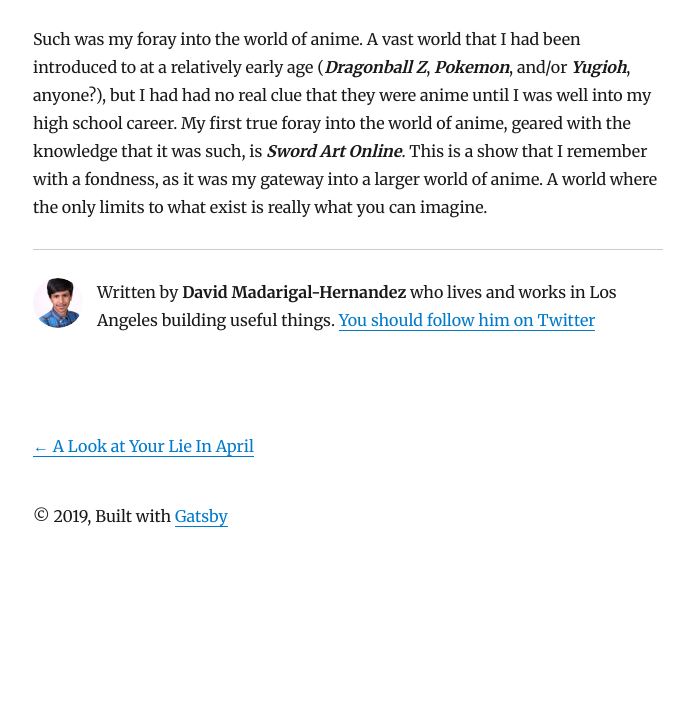
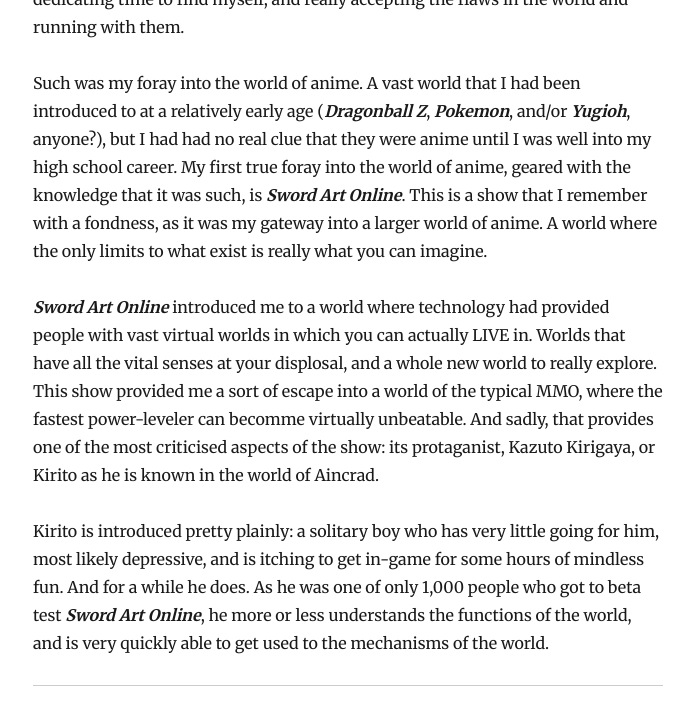
Before and after one commit to MEXdave1997/a-gamers-opinion, a Gatsby site: page /Sword_Art_Online/ in a window 1280 px wide. Shown: the part 879-1590 px from the top of the page, without its empty margins (292-985 px from the left). Before the commit the page ends 1451 px from the top, so only its background shows below. Built offline with nearby package versions, Linux system fonts and the light colour scheme; Gatsby itself is replaced by a stand-in of ours; some packages are replaced by stand-ins of ours.

Commit message:
add more article content

```diff
--- a/content/blog/Sword_Art_Online/index.md
+++ b/content/blog/Sword_Art_Online/index.md
@@ -1,5 +1,5 @@
 ---
-title: 'My Case for Why Sword Art Online is Not ALL Bad'
+title: 'Sword Art Online: A Show That Will Be With Me Forever'
 date: '2019-02-25'
 ---
 ![Sword Art Online Logo](./sao_logo.jpg)
@@ -12,5 +12,15 @@ It's been 4 years since then, and the world has given me a new resaon to jump ba
 All these events were eye-opening, providing me with an even larger understanding of the world around me, and a bigger appreciation for the little details in life.
 Things like appreciating time with family and friends, dedicating time to find myself, and really accepting the flaws in the world and running with them.
 
+Such was my foray into the world of anime.
+A vast world that I had been introduced to at a relatively early age (***Dragonball Z***, ***Pokemon***, and/or ***Yugioh***, anyone?), but I had had no real clue that they were anime until I was well into my high school career.
+My first true foray into the world of anime, geared with the knowledge that it was such, is ***Sword Art Online***.
+This is a show that I remember with a fondness, as it was my gateway into a larger world of anime.
+A world where the only limits to what exist is really what you can imagine.
 
-Such was my foray into the world of anime. A vast world that I had been introduced to at a relatively early age (***Dragonball Z***, ***Pokemon***, and/or ***Yugioh***, anyone?), but I had had no real clue that they were anime until I was well into my high school career. My first true foray into the world of anime, geared with the knowledge that it was such, is ***Sword Art Online***. This is a show that I remember with a fondness, as it was my gateway into a larger world of anime. A world where the only limits to what exist is really what you can imagine.
+***Sword Art Online*** introduced me to a world where technology had provided people with vast virtual worlds in which you can actually LIVE in.
+Worlds that have all the vital senses at your displosal, and a whole new world to really explore.
+This show provided me a sort of escape into a world of the typical MMO, where the fastest power-leveler can becomme virtually unbeatable.
+And sadly, that provides one of the most criticised aspects of the show: its protaganist, Kazuto Kirigaya, or Kirito as he is known in the world of Aincrad.
+
+Kirito is introduced pretty plainly: a solitary boy who has very little going for him, most likely depressive, and is itching to get in-game for some hours of mindless fun. And for a while he does. As he was one of only 1,000 people who got to beta test ***Sword Art Online***, he more or less understands the functions of the world, and is very quickly able to get used to the mechanisms of the world.
```
